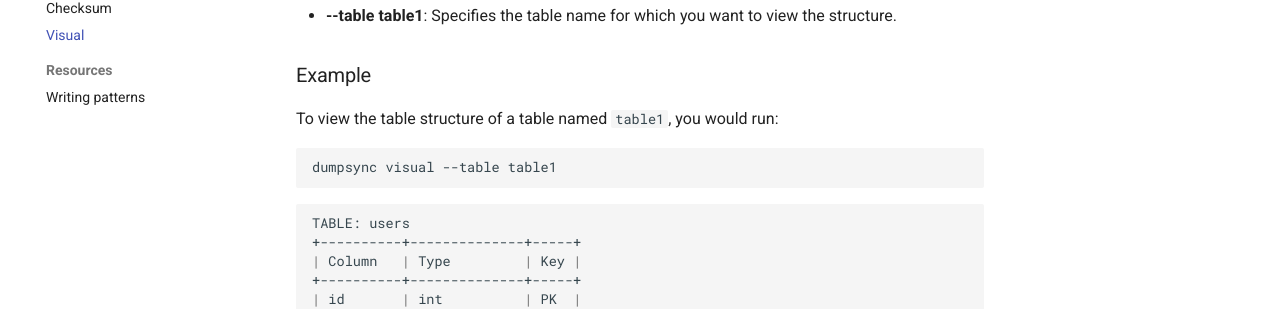
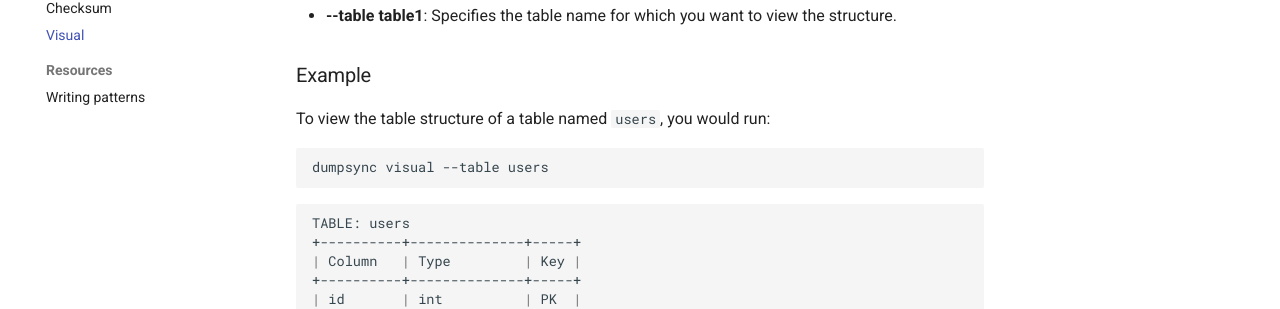
Before and after one commit to YeDawa/DumpSync, an MkDocs documentation site: the page built from docs/visual.md, in a window 1280 px wide and 1205 px high. Shown: the part 525-834 px from the top of the window. Built offline with MkDocs 1.6.1 and Material for MkDocs 9.7.7, drawn with Linux system fonts in a browser that asks for light colours; comment, search, counter and statistics services are not loaded.

Commit message:
docs: update example table name in visual command documentation

````diff
--- a/docs/visual.md
+++ b/docs/visual.md
@@ -17,10 +17,10 @@ dumpsync visual --table table1
 
 ### Example
 
-To view the table structure of a table named `table1`, you would run:
+To view the table structure of a table named `users`, you would run:
 
 ```bash
-dumpsync visual --table table1
+dumpsync visual --table users
 ```
 
 ```bash
````
